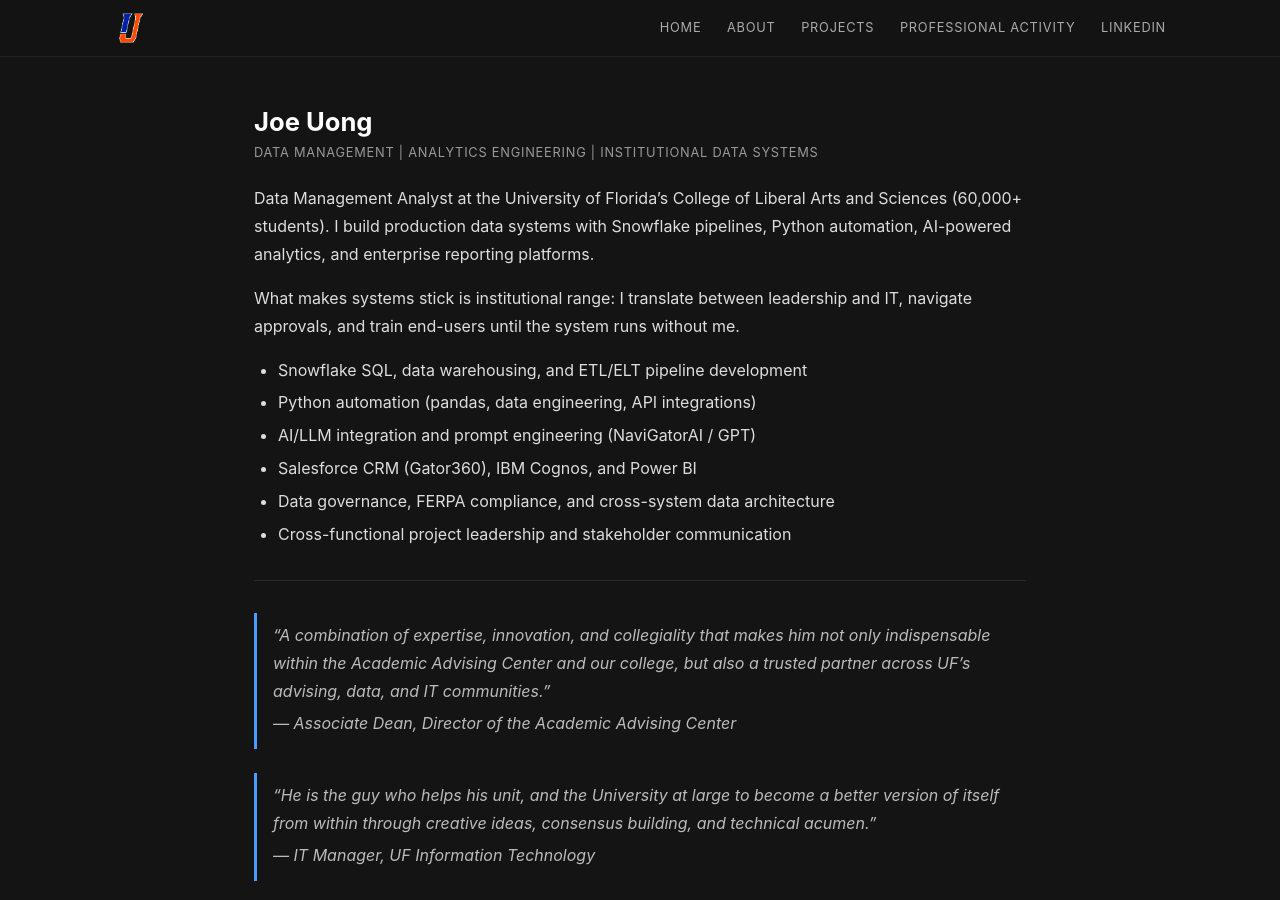
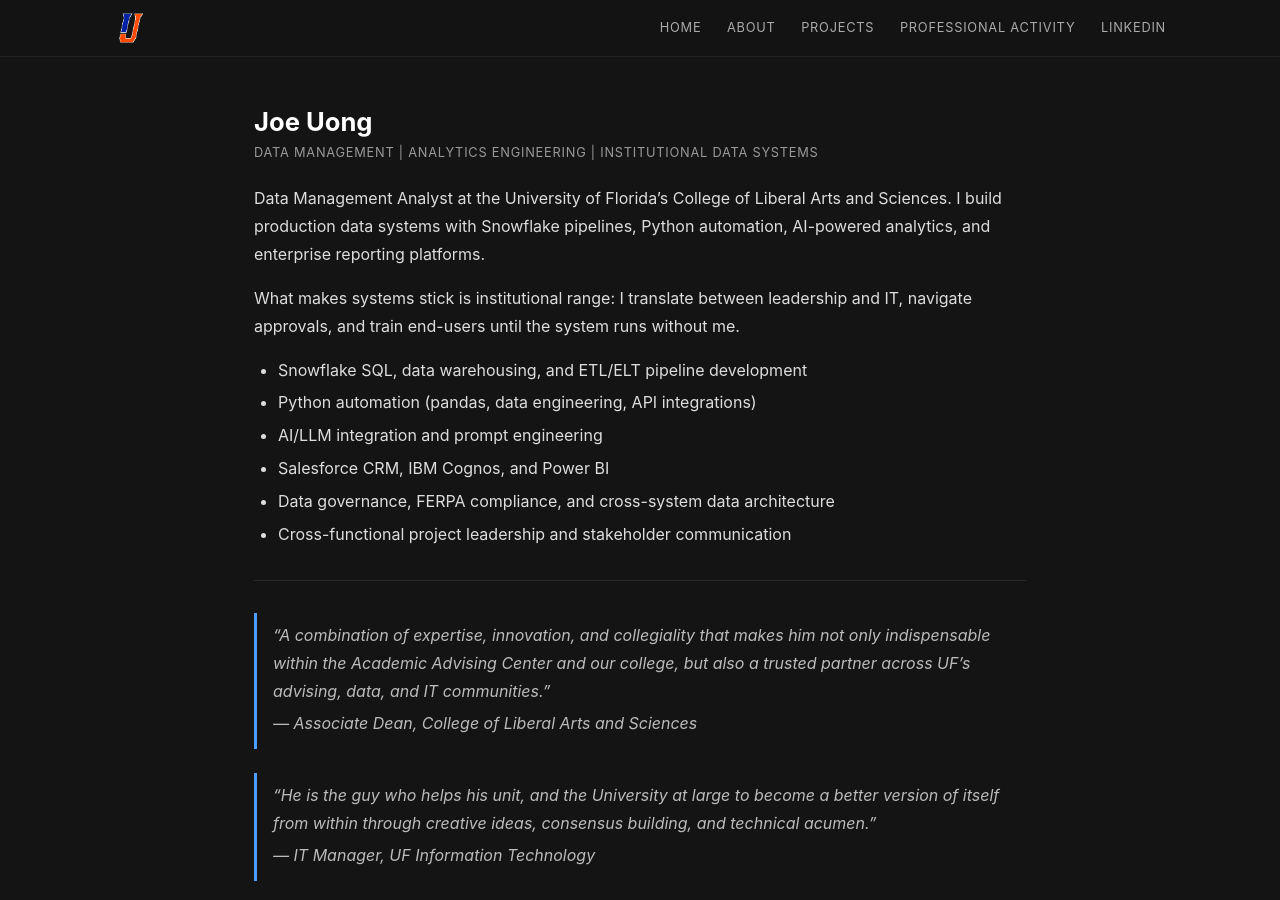
Before and after one commit to joeufl/portfolio, a Jekyll site: the page built from index.md, in a window 1280 px wide and 900 px high. Built offline with Jekyll 4.4.1, drawn with Linux system fonts in a browser that asks for light colours.

```diff
--- a/index.md
+++ b/index.md
@@ -4,14 +4,14 @@ title: Portfolio
 
 <p class="tagline">Data Management | Analytics Engineering | Institutional Data Systems</p>
 
-Data Management Analyst at the University of Florida's College of Liberal Arts and Sciences (60,000+ students). I build production data systems with Snowflake pipelines, Python automation, AI-powered analytics, and enterprise reporting platforms.
+Data Management Analyst at the University of Florida's College of Liberal Arts and Sciences. I build production data systems with Snowflake pipelines, Python automation, AI-powered analytics, and enterprise reporting platforms.
 
 What makes systems stick is institutional range: I translate between leadership and IT, navigate approvals, and train end-users until the system runs without me.
 
 - Snowflake SQL, data warehousing, and ETL/ELT pipeline development
 - Python automation (pandas, data engineering, API integrations)
-- AI/LLM integration and prompt engineering (NaviGatorAI / GPT)
-- Salesforce CRM (Gator360), IBM Cognos, and Power BI
+- AI/LLM integration and prompt engineering
+- Salesforce CRM, IBM Cognos, and Power BI
 - Data governance, FERPA compliance, and cross-system data architecture
 - Cross-functional project leadership and stakeholder communication
 
@@ -19,7 +19,7 @@ What makes systems stick is institutional range: I translate between leadership
 
 > "A combination of expertise, innovation, and collegiality that makes him not only indispensable within the Academic Advising Center and our college, but also a trusted partner across UF's advising, data, and IT communities."
 >
-> — Associate Dean, Director of the Academic Advising Center
+> — Associate Dean, College of Liberal Arts and Sciences
 
 > "He is the guy who helps his unit, and the University at large to become a better version of itself from within through creative ideas, consensus building, and technical acumen."
 >
```
Also changed, not shown: about.md (+3 -3 lines), projects.md (+1 -1 lines), _todo.md (renamed from todo.md).
